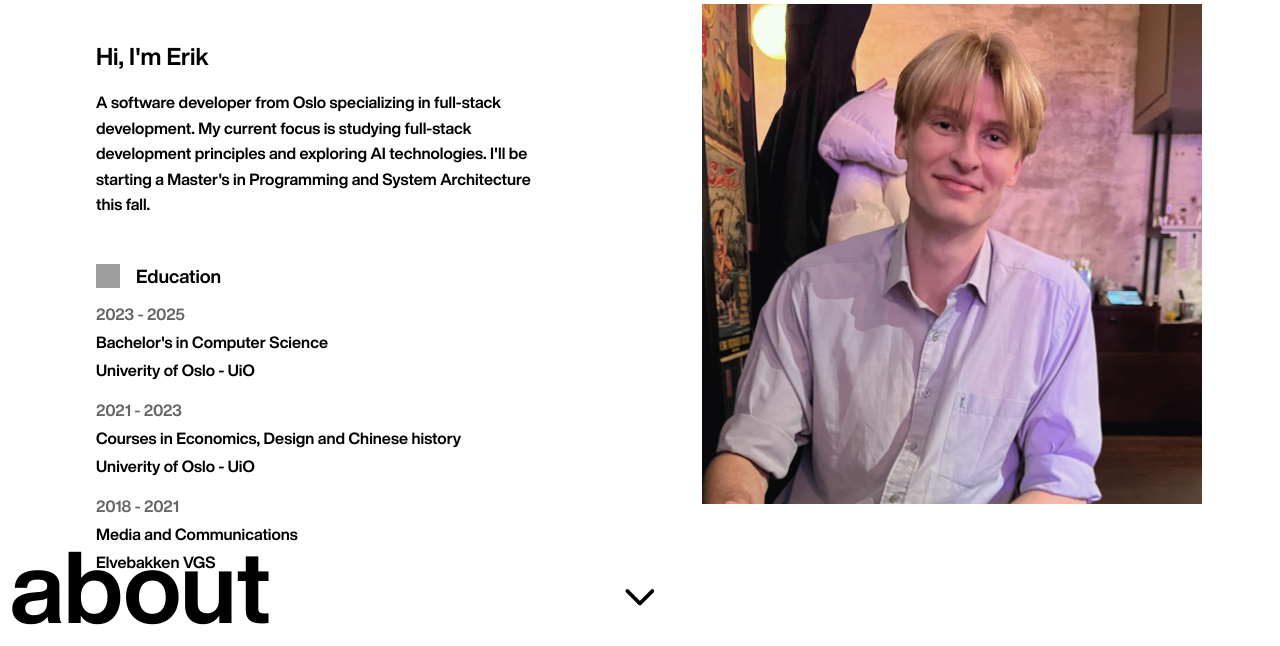
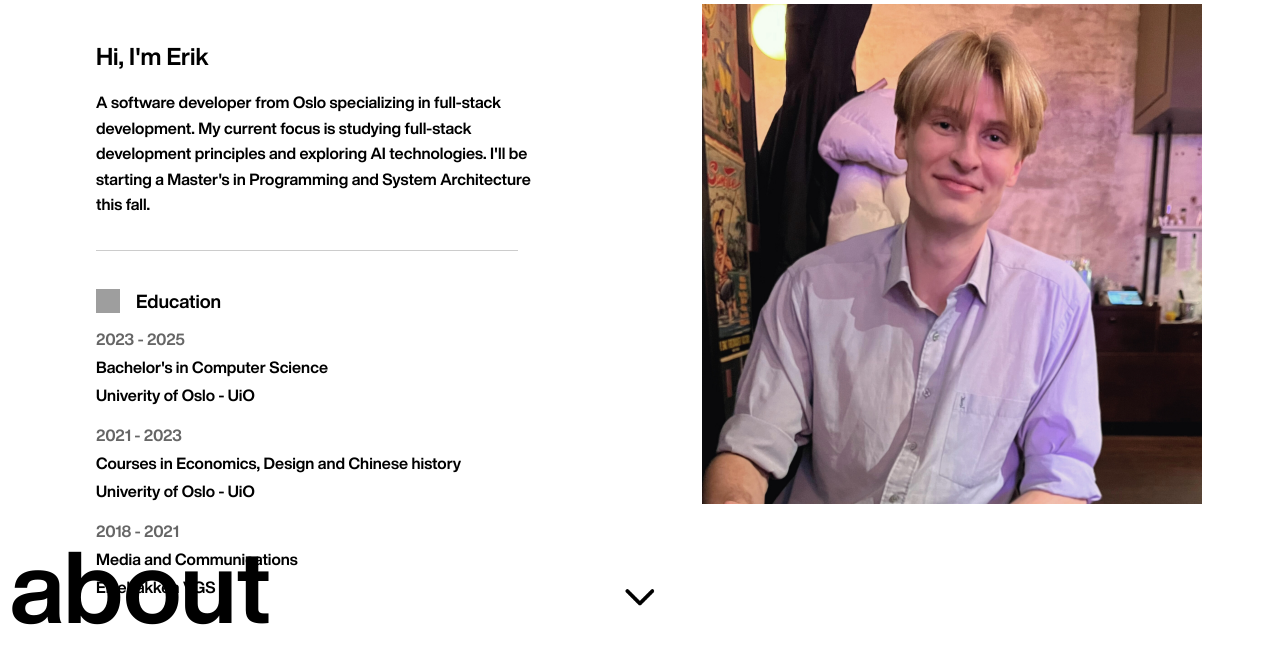
Before and after one commit to Erik0810/Portfolio, a Flask app: page /about in a window 1280 px wide. Shown: the part 154-800 px from the top of the page. Run offline with Flask 3, Linux system fonts and the light colour scheme; grey boxes are pictures that could not be loaded.

Commit message:
Add content separator

```diff
--- a/static/css/style.css
+++ b/static/css/style.css
@@ -639,7 +639,8 @@ a:hover {
 
 .education-box {
     background: white;        /* Restore original color */
-    padding: 2rem;           /* Restore original padding */
+    padding-left: 2rem;
+    padding-top: 1rem;           /* Restore original padding */
     border-radius: 0.5rem;   /* Restore original border radius */
 }
 
@@ -793,3 +794,12 @@ a:hover {
         height: 32px;
     }
 }
+
+.content-separator {
+    margin: 20px 2rem;
+    padding: 0 2rem;
+    border: 0;
+    border-top: 1px solid #ccc;
+    width: 80%;
+    max-width: 600px;
+}
--- a/templates/about.html
+++ b/templates/about.html
@@ -14,6 +14,7 @@
                                         My current focus is studying full-stack development principles and exploring AI technologies.
                                         I'll be starting a Master's in Programming and System Architecture this fall.</p>
                                 </div>
+                                <hr class="content-separator">
                                 <div class="education-box">
                                     <div class="education-header">
                                         <img src="/static/images/icons/education.png" alt="Education" class="nav-icon">
```
